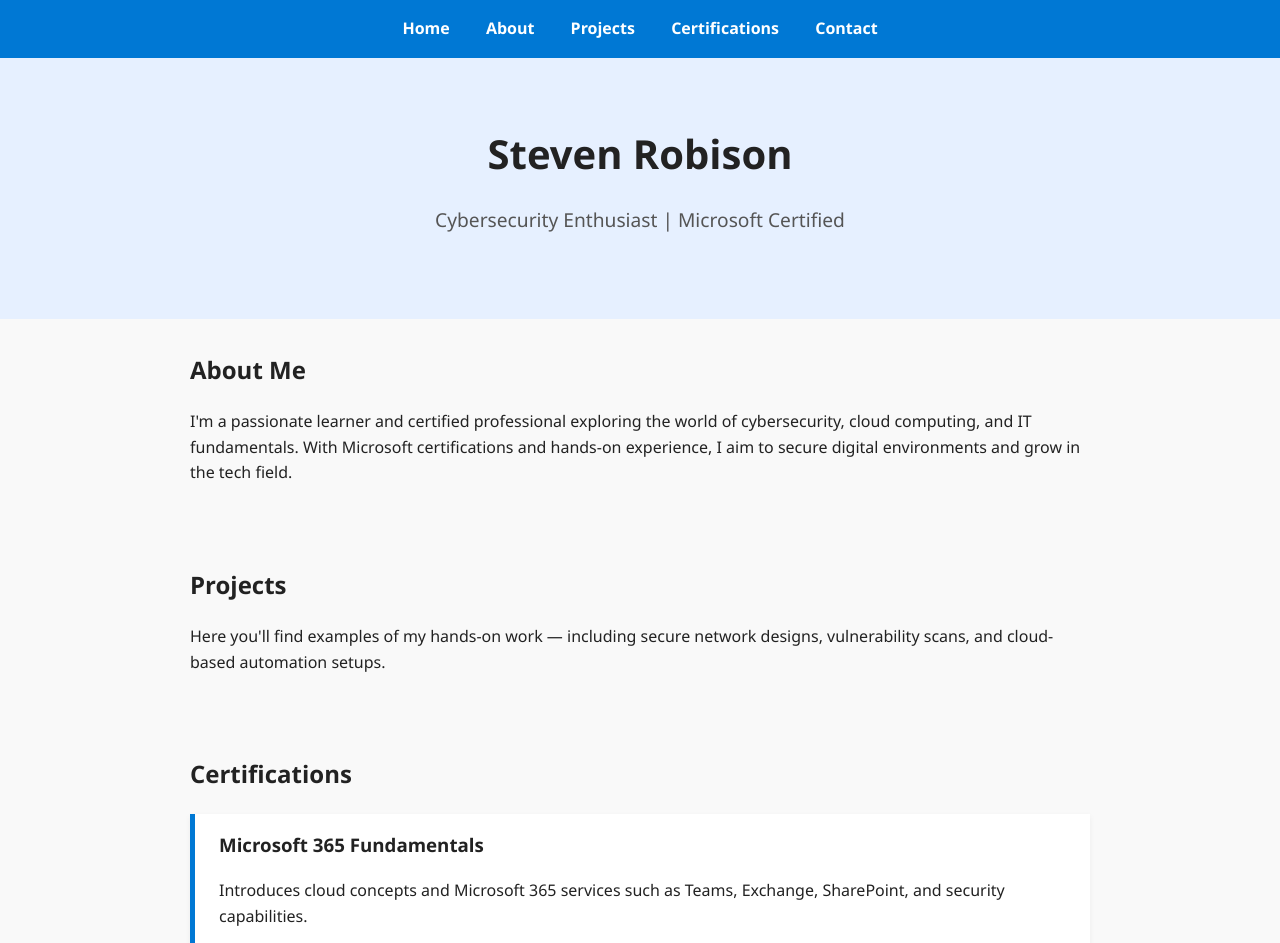
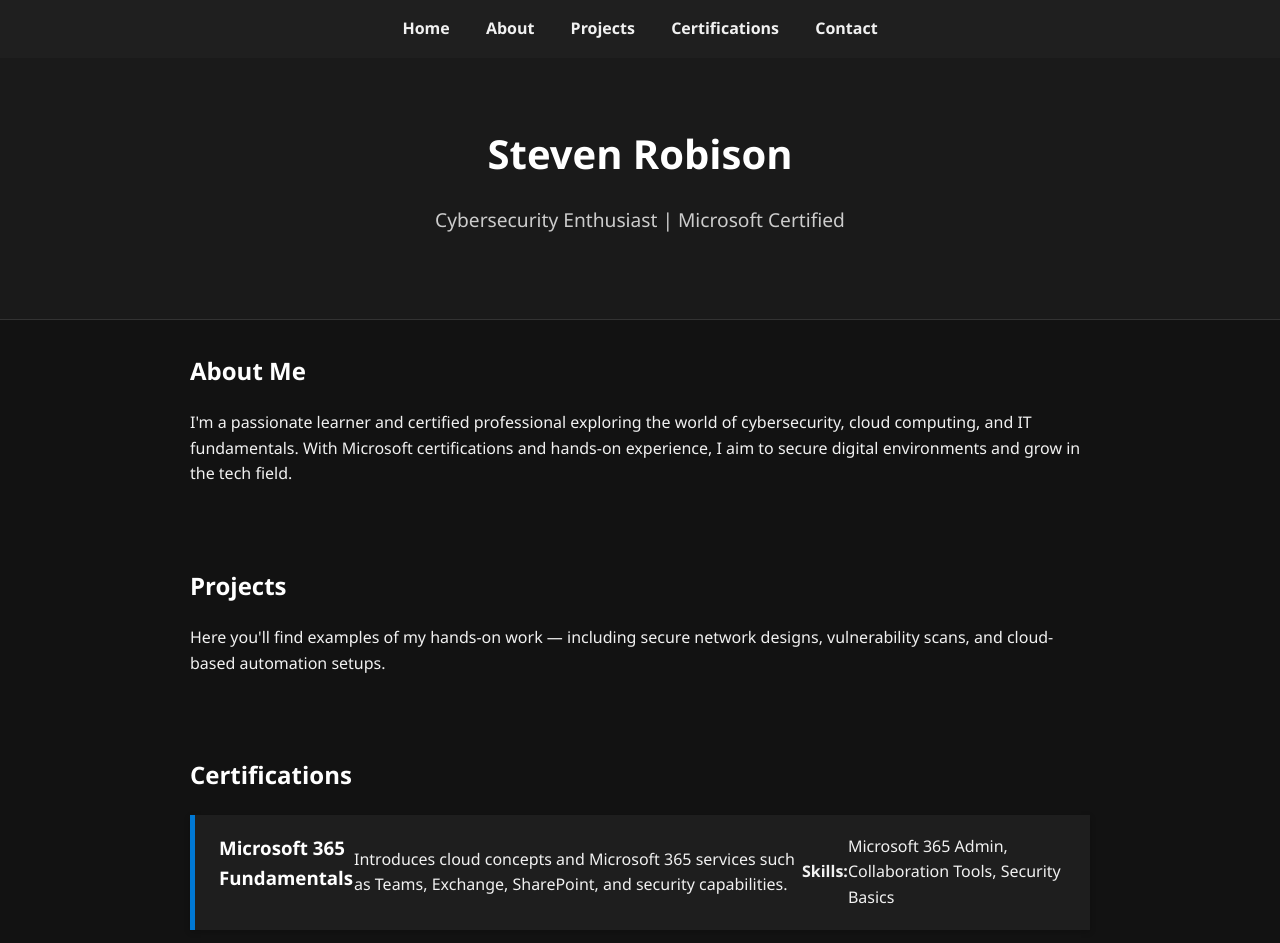
Before and after one commit to SaiyanSteve/sturdy-engine, a plain HTML site: page index.html in a window 1280 px wide. Shown: the top 943 px of the page. Drawn offline with Linux system fonts and the light colour scheme.

Commit message:
Update style.css

```diff
--- a/assets/css/style.css
+++ b/assets/css/style.css
@@ -2,17 +2,18 @@
 body {
   margin: 0;
   font-family: 'Segoe UI', Tahoma, Geneva, Verdana, sans-serif;
-  background-color: #f9f9f9;
-  color: #222;
+  background-color: #121212;
+  color: #f1f1f1;
   line-height: 1.6;
 }
 
 h1, h2, h3 {
   margin-top: 0;
+  color: #ffffff;
 }
 
 a {
-  color: #0078D4;
+  color: #58a6ff;
   text-decoration: none;
 }
 
@@ -22,9 +23,10 @@ a:hover {
 
 /* Navigation */
 nav {
-  background-color: #0078D4;
+  background-color: #1f1f1f;
   padding: 1em 0;
   text-align: center;
+  box-shadow: 0 2px 4px rgba(0,0,0,0.2);
 }
 
 nav ul {
@@ -39,15 +41,16 @@ nav li {
 }
 
 nav a {
-  color: white;
+  color: #f1f1f1;
   font-weight: bold;
 }
 
 /* Header */
 header#home {
   padding: 4em 2em;
-  background: #e6f0ff;
+  background: #1a1a1a;
   text-align: center;
+  border-bottom: 1px solid #333;
 }
 
 header h1 {
@@ -57,7 +60,7 @@ header h1 {
 
 header p {
   font-size: 1.2em;
-  color: #555;
+  color: #ccc;
 }
 
 /* Sections */
@@ -69,19 +72,27 @@ section {
 
 /* Certification Cards */
 .cert-card {
-  background: white;
+  background: #1e1e1e;
   padding: 1em 1.5em;
   margin: 1em 0;
   border-left: 5px solid #0078D4;
-  box-shadow: 0 2px 6px rgba(0,0,0,0.05);
+  box-shadow: 0 2px 6px rgba(0,0,0,0.2);
   transition: transform 0.2s ease;
+  display: flex;
+  align-items: center;
 }
 
 .cert-card:hover {
   transform: scale(1.01);
 }
 
-/* Contact Links */
+.cert-card img {
+  width: 50px;
+  height: 50px;
+  margin-right: 1em;
+}
+
+/* Contact Section */
 #contact ul {
   list-style: none;
   padding-left: 0;
@@ -123,4 +134,13 @@ section {
   section {
     padding: 1.5em;
   }
+
+  .cert-card {
+    flex-direction: column;
+    align-items: flex-start;
+  }
+
+  .cert-card img {
+    margin-bottom: 0.5em;
+  }
 }
```
